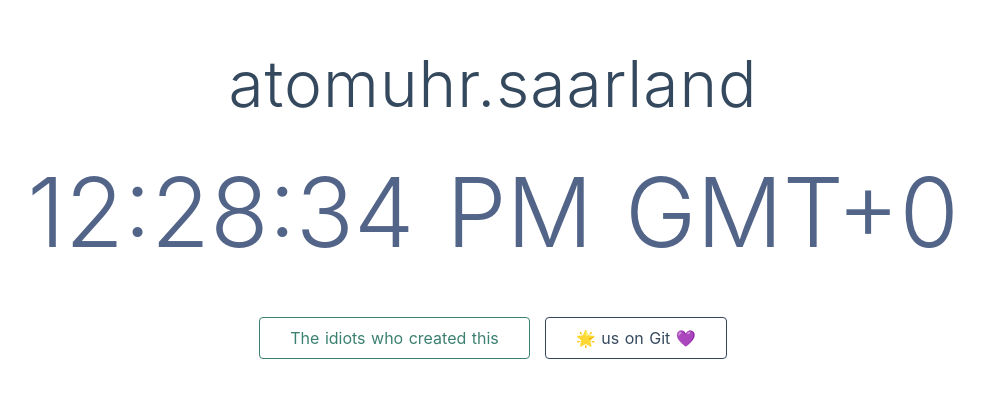
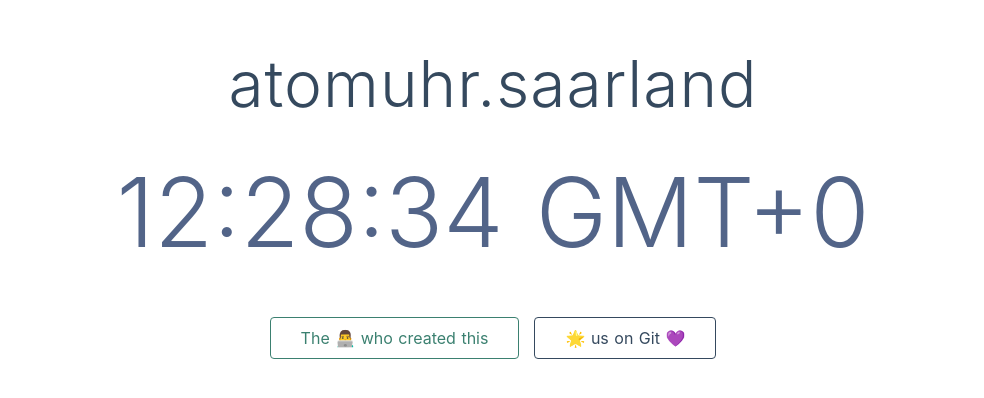
Before and after one commit to henrystoll/atomuhr.saarland, a Nuxt app: page / in a window 1280 px wide. Shown: the part 198-596 px from the top of the page, without its empty margins (147-1131 px from the left). Built offline with nearby package versions, Linux system fonts and the light colour scheme.

Commit message:
deutsche zeit

```diff
--- a/components/Time.vue
+++ b/components/Time.vue
@@ -4,11 +4,12 @@
 
 <script>
 import { format } from 'date-fns'
+import { de } from 'date-fns/locale'
 export default {
   filters: {
     localizeTime(date) {
       if (!date) return ''
-      return format(date, 'ppp')
+      return format(date, 'ppp', { locale: de })
     },
   },
   data() {
@@ -32,15 +33,3 @@ export default {
   },
 }
 </script>
-<style>
-.NuxtLogo {
-  animation: 1s appear;
-  margin: auto;
-}
-
-@keyframes appear {
-  0% {
-    opacity: 0;
-  }
-}
-</style>
--- a/pages/index.vue
+++ b/pages/index.vue
@@ -10,7 +10,7 @@
           rel="noopener noreferrer"
           class="button--green"
         >
-          The idiots who created this
+          The 👨‍💻 who created this
         </a>
         <a
           href="https://github.com/henrystoll/atomuhr.saarland"
```
